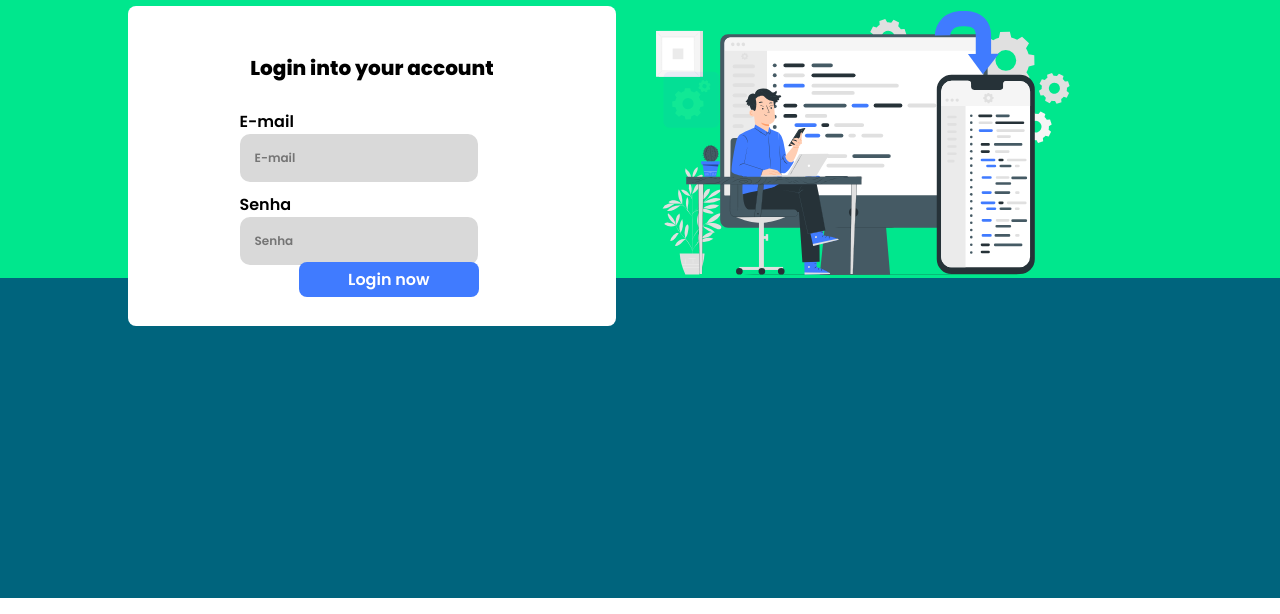
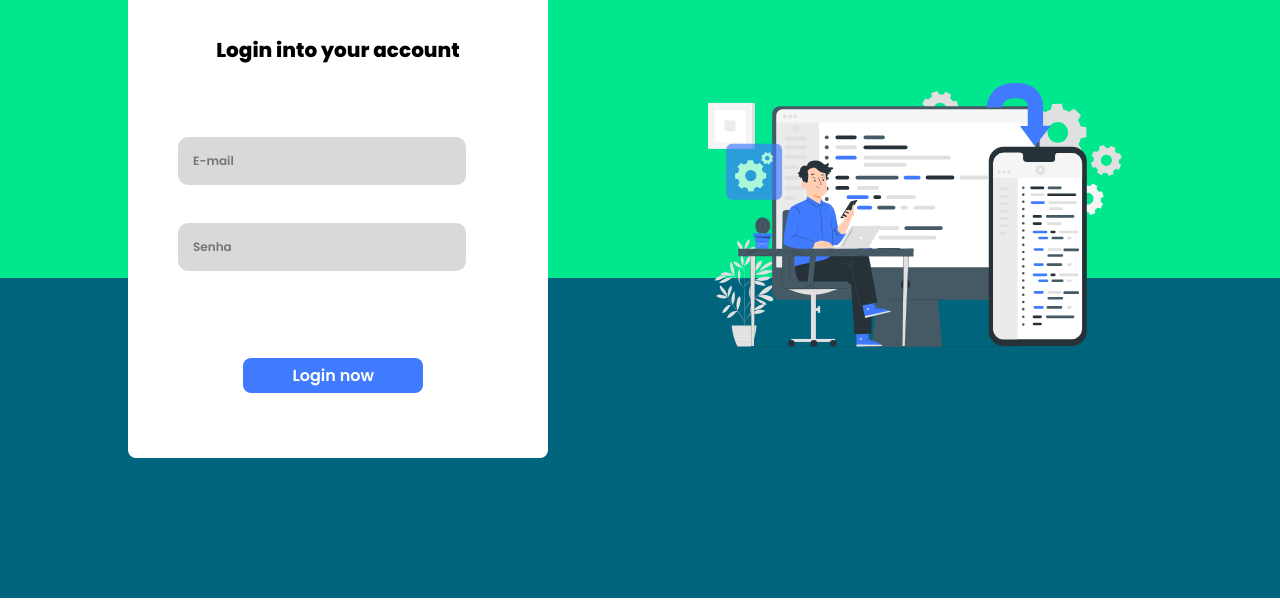
Before and after one commit to frederico-enzo/Login-Paga---Ua-minds, a plain HTML site: page index.html/index.html in a window 1280 px wide. Shown: the part 202-816 px from the top of the page. Drawn offline with Linux system fonts and the light colour scheme.

Commit message:
Final entrega

```diff
--- a/index.css/index.css
+++ b/index.css/index.css
@@ -2,7 +2,7 @@
 
 .login-D {
     width: 50vw;
-    height: 50vh;
+    height: 100vh;
 }
 
 .login-E {
@@ -13,17 +13,14 @@
 .box {
     border-radius: 8px;
     background: white;
-    padding: 20px;
+    padding: 50px 50px;
     position: absolute;
-    justify-items: center;
-    width: 35vw;
-    height: 35vh;
+    width: 25vw;
+    height: 50vh;
     left: 10vw;
+    top: 20vh;
 }
 
-.text-login {
-    align-items: center;
-}
 
 .text-login-email {
     display: flex;
@@ -32,10 +29,11 @@
     justify-items: center;
     box-sizing: border-box;
     margin: 10px 0px;
-
+    text-transform: uppercase;
+    transform: 0.5s;
 }
 
-.text-login-email>input{
+.text-login-email>input {
     border: none;
     outline: none;
     width: 90%;
@@ -55,7 +53,7 @@
     margin: 10px 0px;
 }
 
-.text-login-senha>input{
+.text-login-senha>input {
     border: none;
     outline: none;
     width: 90%;
@@ -67,6 +65,10 @@
     font-size: 12px;
 }
 
+input:active{
+    transition: ;
+}
+
 
 .titulos-1-E {
     text-align: center;
@@ -75,25 +77,36 @@
     font-family: 'Poppins';
     font-size: 20px;
 
-
 }
 
-.btn{
+.btn {
     position: absolute;
     border: none;
     width: 180px;
     height: 35px;
-    left: 35%;
+    left: 9vw;
     top: 80%;
     font-family: 'Poppins';
     font-size: 16px;
     background: #407BFF;
     color: white;
     border-radius: 8px;
+    cursor:pointer;
+    transition: background-color 0.2s;
+}
 
+.btn:hover{
+    background-color:  #00E78D;;
+}
+
+.btn:active{
+    color: #ecf1ef;
+    background-color: #00ff4c;
 }
 
 .login-main {
+    height: 100vh;
+    width: 100vw;
     display: flex;
     align-items: center;
 }
@@ -102,7 +115,8 @@
     position: absolute;
     align-items: center;
     width: 35vw;
-    height: 85%;
+    height: 85vh;
+    top: 10%;
 }
 
 .titulos-l-D {
@@ -117,15 +131,9 @@
     color: white;
 }
 
-.text-login-email>label{
-    font-family: 'Poppins';
-}
 
-.text-login-senha>label{
-    font-family: 'Poppins';
-}
 
-.box-color{
+.box-color {
     position: absolute;
     width: 100vw;
     height: 40%;
@@ -134,7 +142,7 @@
     background: #00647D;
 }
 
-.box-color-top{
+.box-color-top {
     position: absolute;
     width: 100vw;
     height: 65%;
--- a/index.html/index.html
+++ b/index.html/index.html
@@ -19,12 +19,12 @@
                         Login into your account
                     </h1>
                 </article>
+                <br><br>
                 <section class="text-login-email">
-                    <label for="email">E-mail</label>
                     <input type="text" name="email" placeholder="E-mail">
                 </section>
+                <br>
                 <section class="text-login-senha">
-                    <label for="Senha">Senha</label>
                     <input type="password" name="senha" placeholder="Senha">
                 </section>
                 <button class="btn">
@@ -36,10 +36,10 @@
             <h1 class="titulos-l-D">
                 UA MINDS
             </h1>
-            <img src="../img/cross-platform-software-animate.svg" class="img-l-D" alt="gif">
+            <figure>
+                <img src="../img/cross-platform-software-animate.svg" class="img-l-D" alt="gif">
+            </figure>
         </section>
     </section>
-
 </body>
-
 </html>
```
Also changed, not shown: img/imagem_2022-10-31_160010013-removebg-preview.png (added).
